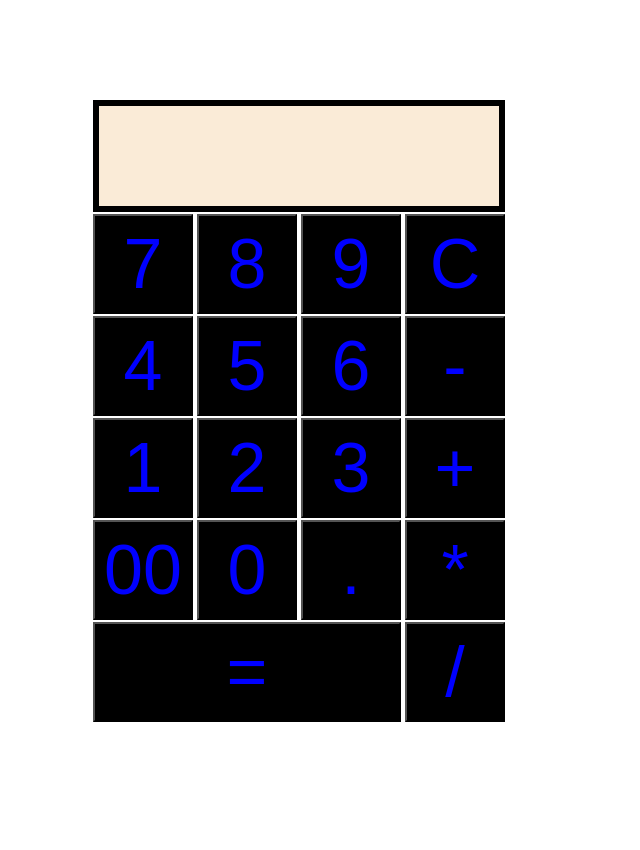
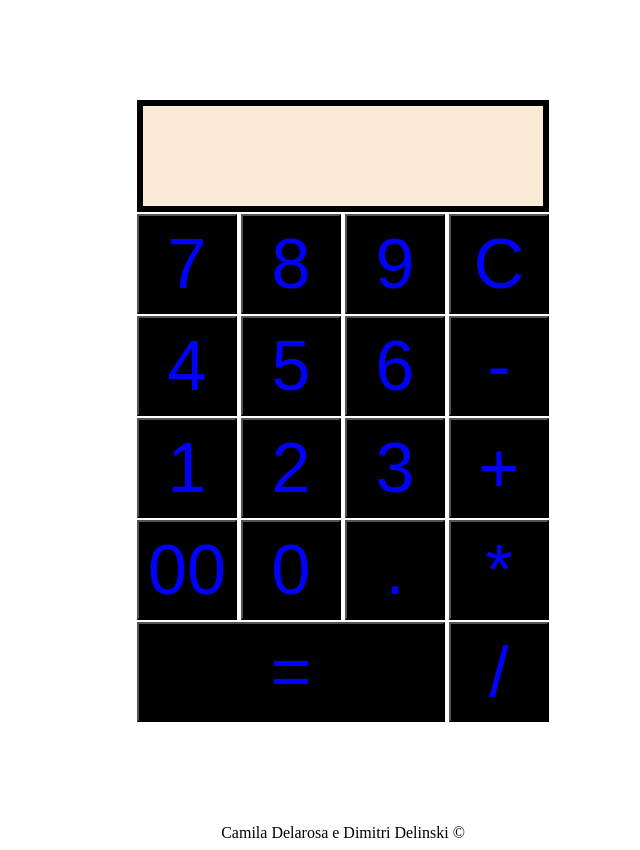
Before and after one commit to CamilaDLRS/calculator_js_html, a plain HTML site: page index.html in a window 1280 px wide. Shown: the whole page, without its empty margins (297-937 px from the left). Before the commit the page ends 824 px from the top, so only its background shows below. Drawn offline with Linux system fonts and the light colour scheme.

Commit message:
feature: icon page

```diff
--- a/index.html
+++ b/index.html
@@ -5,10 +5,10 @@
   <meta charset="UTF-8">
   <meta http-equiv="X-UA-Compatible" content="IE=edge">
   <meta name="viewport" content="width=device-width, initial-scale=1.0">
-  <title>Aula 02 - Javascript</title>
+  <title>Aula 02 - Calculadora JS</title>
   <script src="./script.js" defer></script>
   <link rel="stylesheet" href="./style.css" />
-  <link rel="icon" href="../images/curriculum-vitae.png">
+  <link rel="icon" href="./images/icon_calculatorpng.png">
 </head>
 
 <body>
@@ -33,5 +33,6 @@
     <button id="resultCalc" onclick="resultCalc()">=</button>
     <button value="/" onclick="displayValue(value)">/</button>
   </div>
+  <footer>Camila Delarosa e Dimitri Delinski ©</footer>
 </body>
 </html>
--- a/style.css
+++ b/style.css
@@ -3,7 +3,7 @@
   max-width: 500px;
   position: relative;
   margin: 100px auto;
-  grid: 1fr;
+  text-align: center;
 }
 
 .calculator button {
@@ -29,6 +29,7 @@
 
 .display {
   border: 6px solid black;
+  margin: 2px auto;
   margin-bottom: 2px;
   background-color: antiquewhite;
   width: 400px;
@@ -36,3 +37,7 @@
   font-size: 40px;
   text-align: right;
 }
+
+footer {
+  text-align: center;
+}
```
Also changed, not shown: images/icon_calculatorpng.png (added).
